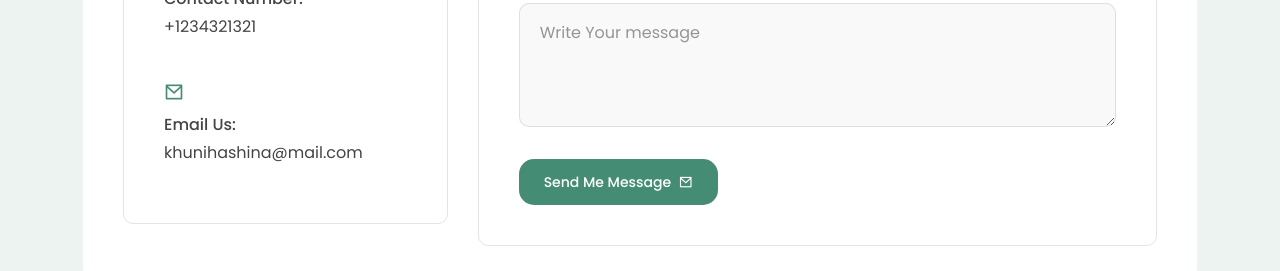
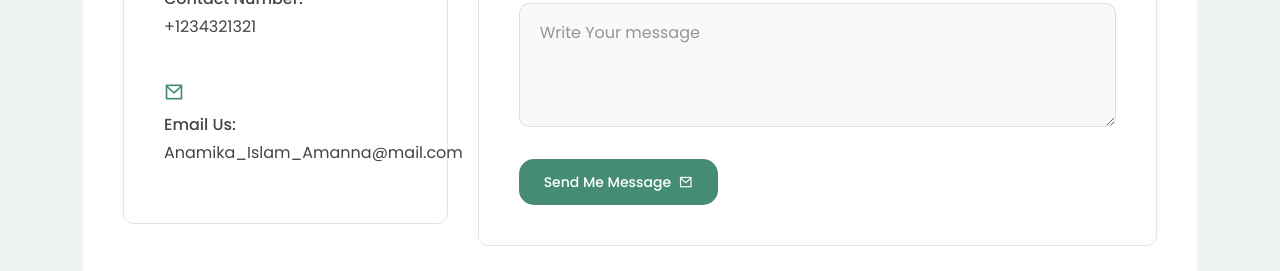
Before and after one commit to Shoaib-Bappy/Portfolio-Website, a plain HTML site: page index.html in a window 1280 px wide. Shown: the part 7880-8151 px from the top of the page. Drawn offline with Linux system fonts and the light colour scheme.

Commit message:
Update index.html

```diff
--- a/index.html
+++ b/index.html
@@ -863,7 +863,7 @@
                                     <i class="ri-mail-line"></i>
                                 </div>
                                 <h2>Email us:</h2>
-                                <p>khunihashina@mail.com</p>
+                                <p>Anamika_Islam_Amanna@mail.com</p>
                             </div>
                             <!-- / END CONTACT SINGLEDESIGN AREA -->
                         </div>
```
